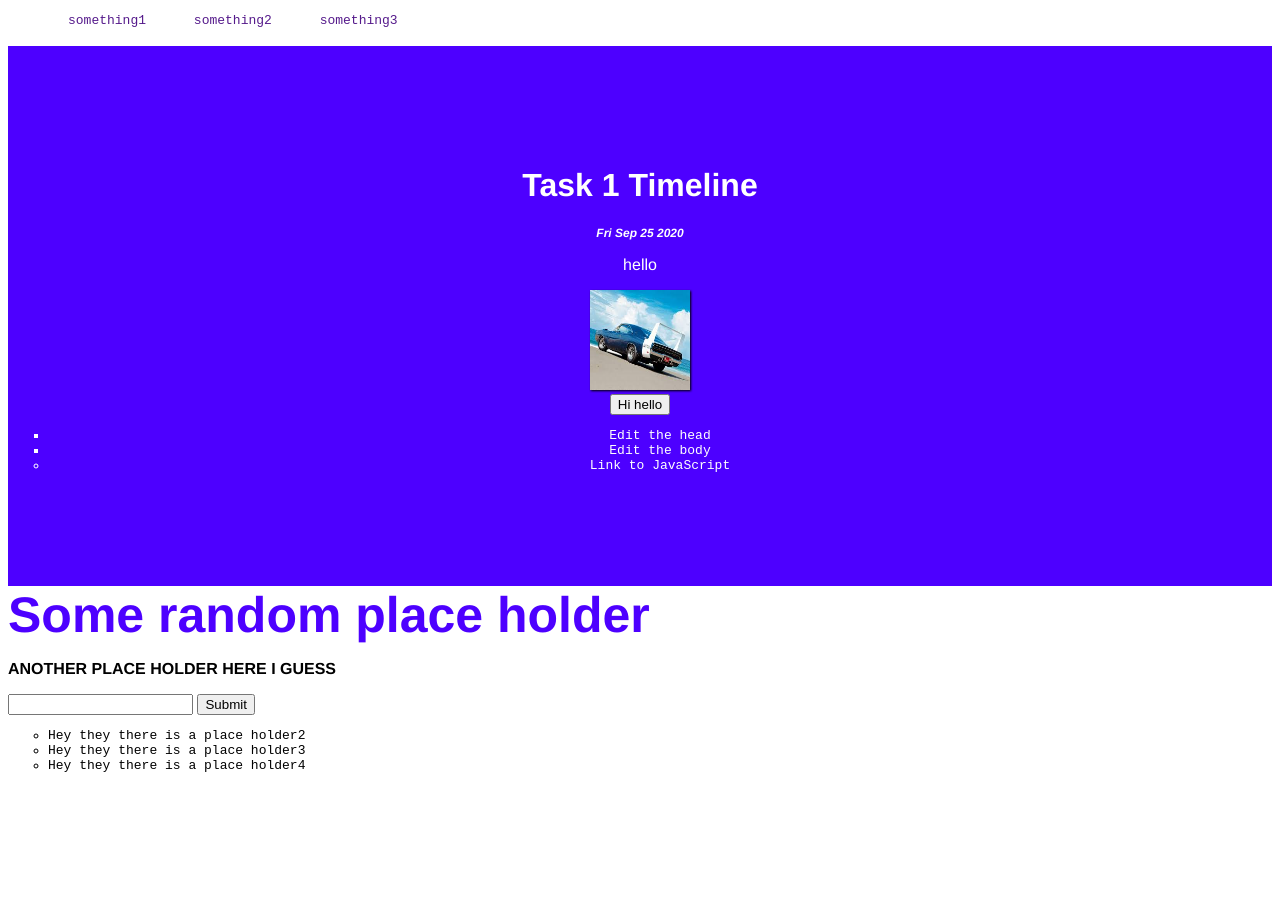
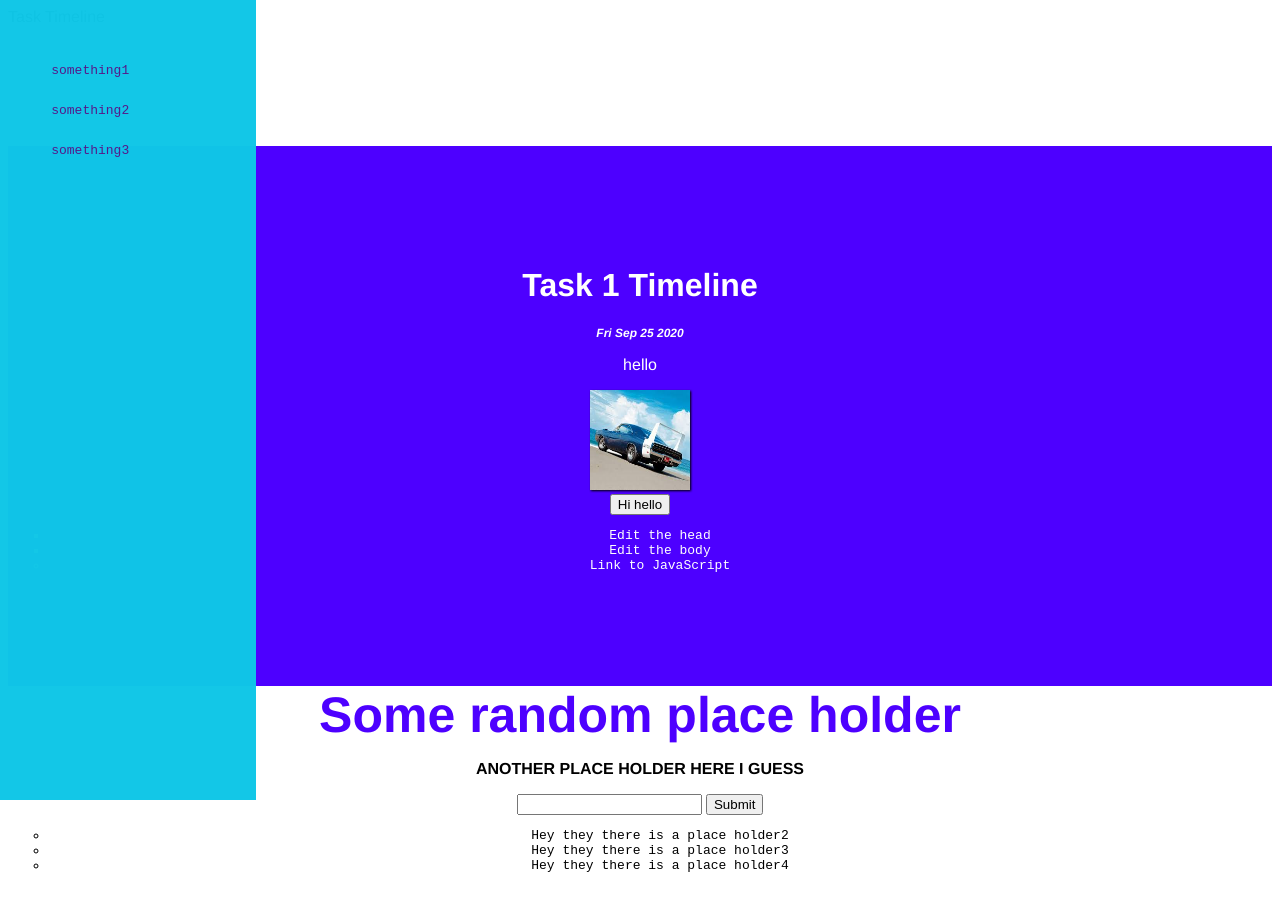
Before and after one commit to araman1417/araman.github.io, a plain HTML site: page index.html in a window 1280 px wide. Before the commit the page ends 800 px from the top, so only its background shows below. Drawn offline with Linux system fonts and the light colour scheme.

Commit message:
working on sidebar

```diff
--- a/index.html
+++ b/index.html
@@ -8,17 +8,18 @@
         <link rel="stylesheet" href="./resources/css/main.css"/>
         <!-- this is a comment -->
     </head>
-    <body>
-        <!-- Add a heading <h1>, paragraph <p>, and create a list item <li>-->
     <!-- Nagigation bar section-->
     <nav class="navbar">
-          <ul><!-- an unordered list-->
+      <ul class="nav"><!-- an unordered list-->
         <li><a href="">something1</a></li>
         <li><a href="">something2</a></li>
         <li><a href="">something3</a></li>
       </ul>
     </nav>
     <!-- End Nagigation bar section -->
+    <body >
+        <!-- Add a heading <h1>, paragraph <p>, and create a list item <li>-->
+        <div class="right">
 
         <!-- This is the top banner-->
         <div class="banner">
@@ -62,6 +63,7 @@
 
           </div>
         </div>
+      </div>
     </body>
     <script src="./resources/js/app.js"></script>
     <!-- below is uused for fault tolerance-->
--- a/resources/css/main.css
+++ b/resources/css/main.css
@@ -1,15 +1,39 @@
 .navbar{
-  background-color: white;
+  background-color: rgba(16, 199, 231, 0.986);
   position: fixed;
   top: 0;
+  bottom: 0;
+  left: 0;
+  width: 20%;
+  float: left;
+}
+.navbar ul{
+  margin: 20%;
+  padding: 0;
+}
+
+.navbar li{
+  margin: 1px 0;
+  /*border: 1px solid #999;*/
+  list-style-type: none;
+}
+
+.navbar li a{
+  display: table;
+  line-height: 3em;
   width: 100%;
+  text-decoration: none;
 }
-.navbar li{
-  display: inline-block;
-  padding: 0 20px;
+
+body {
+  padding: 0;
+  font-family: helvetica;
 }
-.navbar a{
-  text-decoration: none;
+
+.right{
+  text-align: center;
+  padding-left: 40px;
+  padding: 100px 0;
 }
 
 .banner{
@@ -17,6 +41,7 @@
   color: white;
   margin-top: 20px;
   text-align: center;
+  padding-left: 20%;
   padding: 100px 0;
 }
 
@@ -34,9 +59,7 @@
 
 }
 
-body {
-  font-family: helvetica;
-}
+
 
 ul {
   font-family: monospace;
```
Also changed, not shown: resources/images/weblayout.jpg (added). Lines whose indentation alone changed are shown as unchanged.
